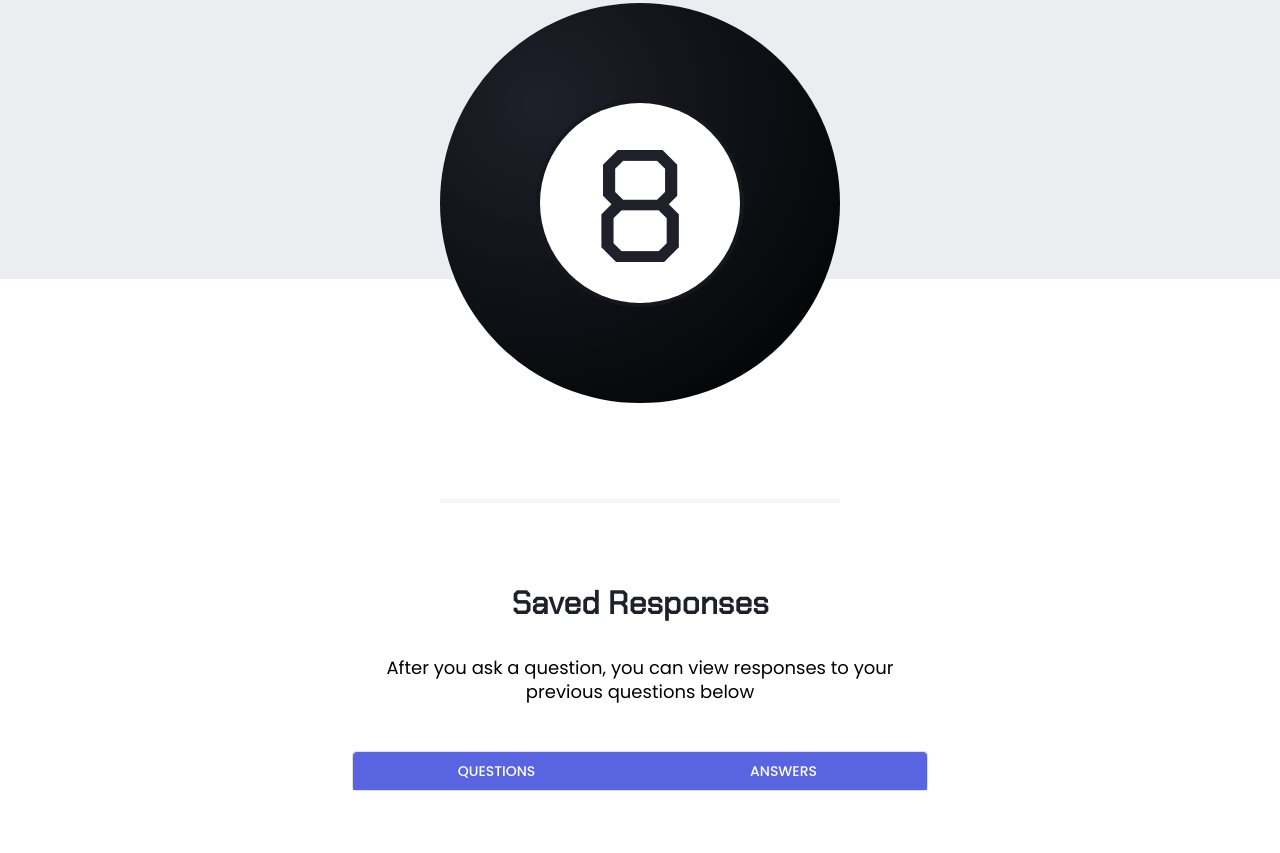
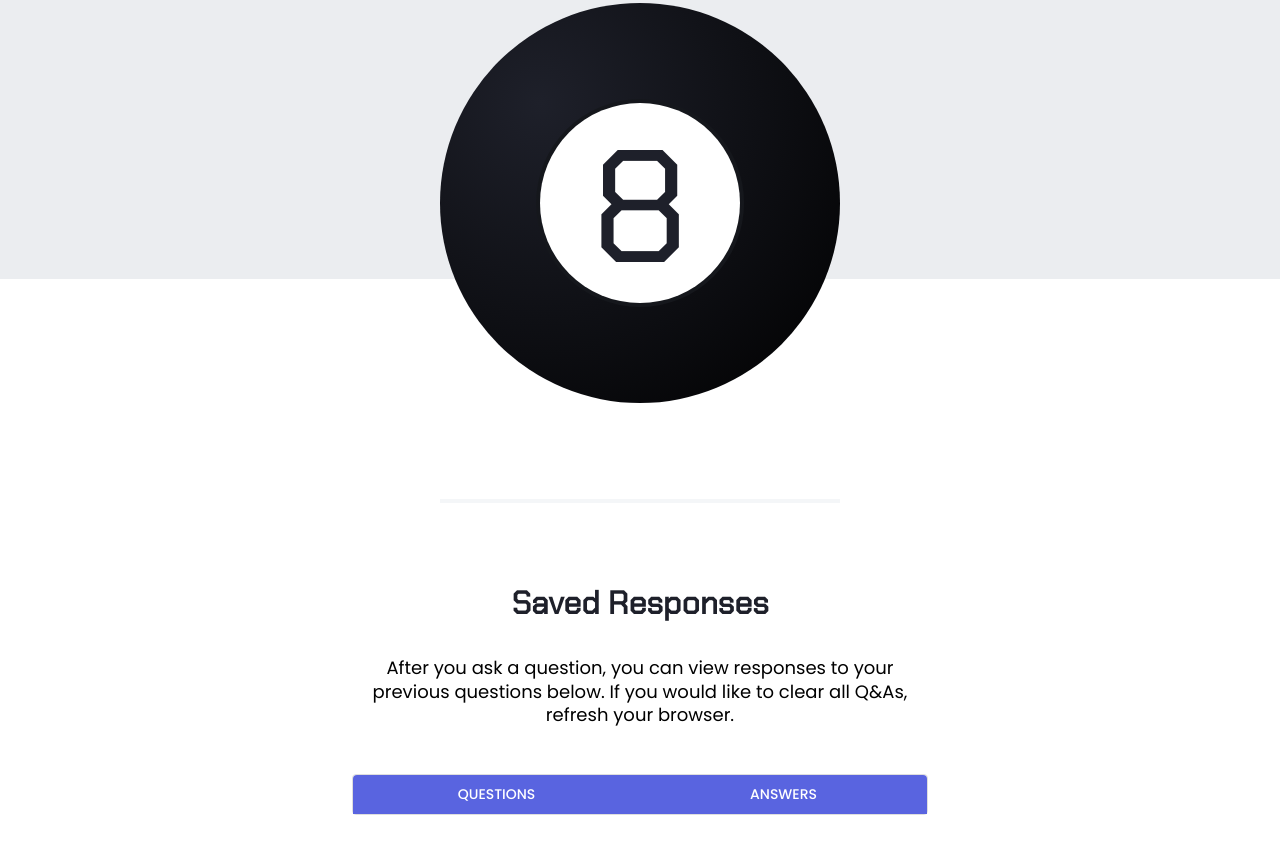
Before and after one commit to MSPayneII/foundations-capstone, a website: page client/index.html in a window 1280 px wide. Shown: the part 441-1294 px from the top of the page. Drawn offline with nearby package versions, Linux system fonts and the light colour scheme; no server answers.

Commit message:
updating html

```diff
--- a/client/index.html
+++ b/client/index.html
@@ -70,7 +70,8 @@
           <h2 class="response-ul-title">Saved Responses</h2>
           <p class="description">
             After you ask a question, you can view responses to your previous
-            questions below
+            questions below. If you would like to clear all Q&As, refresh your
+            browser.
           </p>
           <div class="responses-container">
             <table>
```
